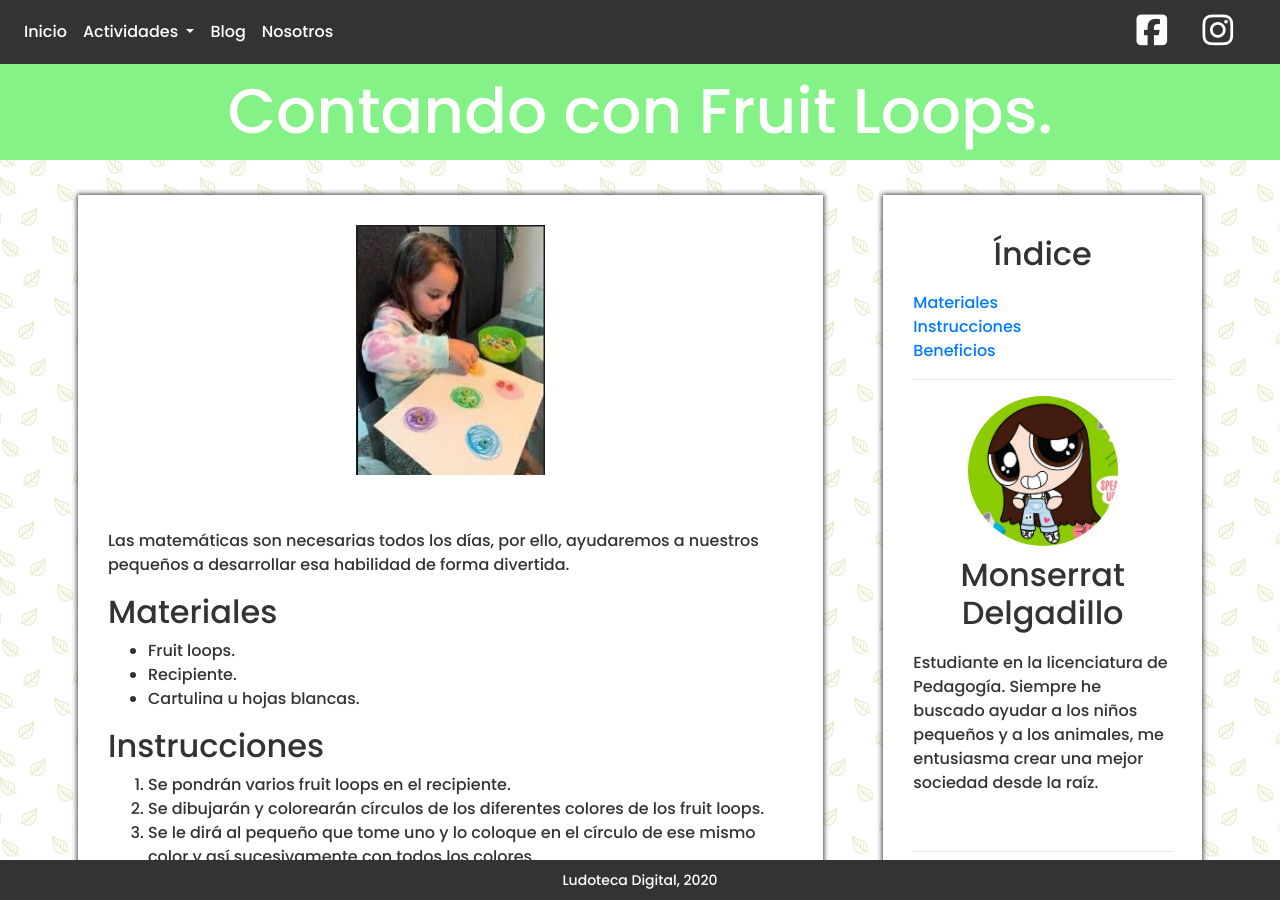
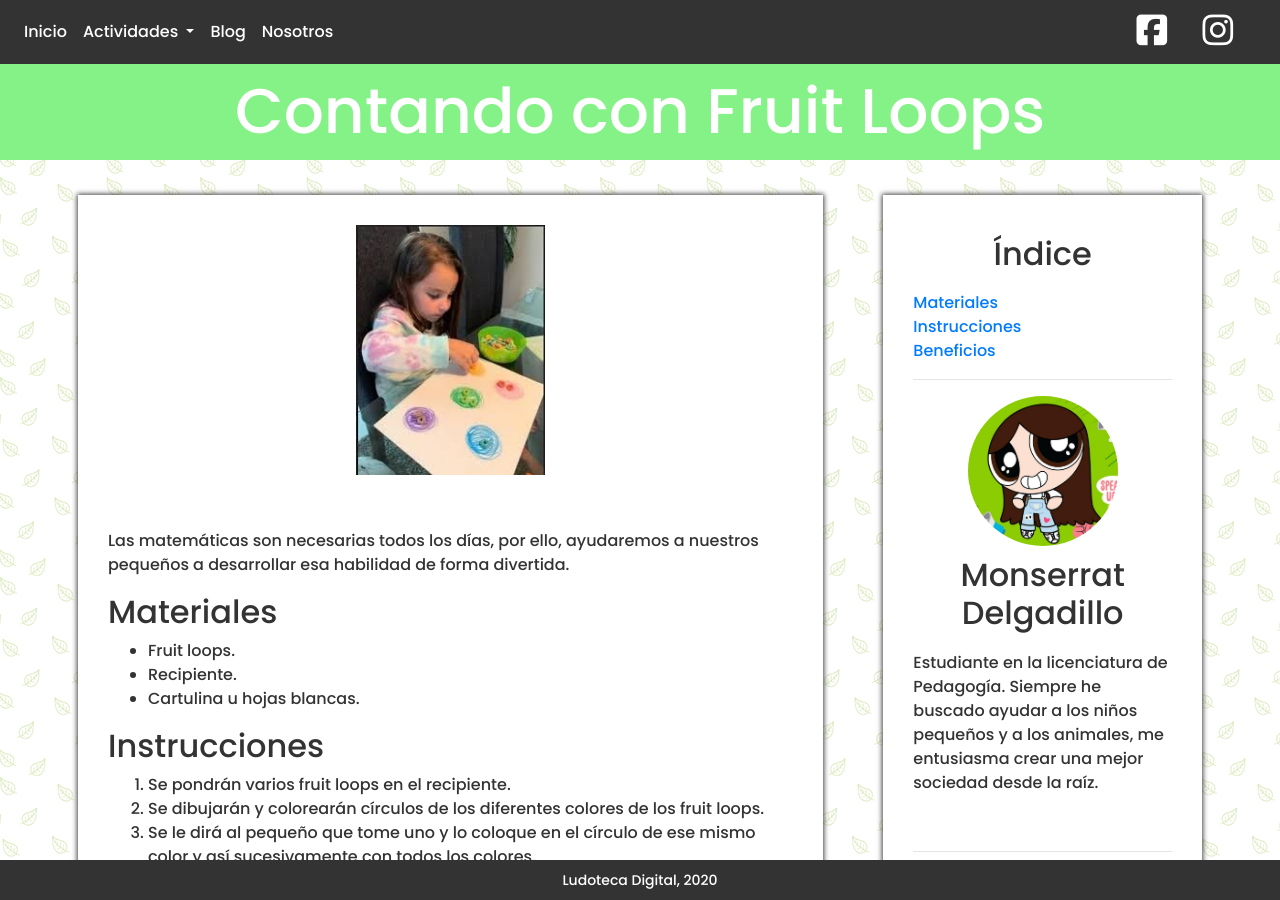
Before and after one commit to MarcoLPR/marcolpr.github.io, a Jekyll site: the page built from _posts/2020-08-19-contando-con-fruit-loops.md, in a window 1280 px wide and 900 px high. Built offline with Jekyll 4.4.1, drawn with Linux system fonts in a browser that asks for light colours; nearby versions of some CDN libraries; comment, search, counter and statistics services are not loaded.

```diff
--- a/_posts/2020-08-19-contando-con-fruit-loops.md
+++ b/_posts/2020-08-19-contando-con-fruit-loops.md
@@ -1,6 +1,6 @@
 ---
 layout: post
-title:  "Contando con Fruit Loops."
+title:  "Contando con Fruit Loops"
 tags: [logica]
 categories: [bebes, actividad]
 author: monse
```
